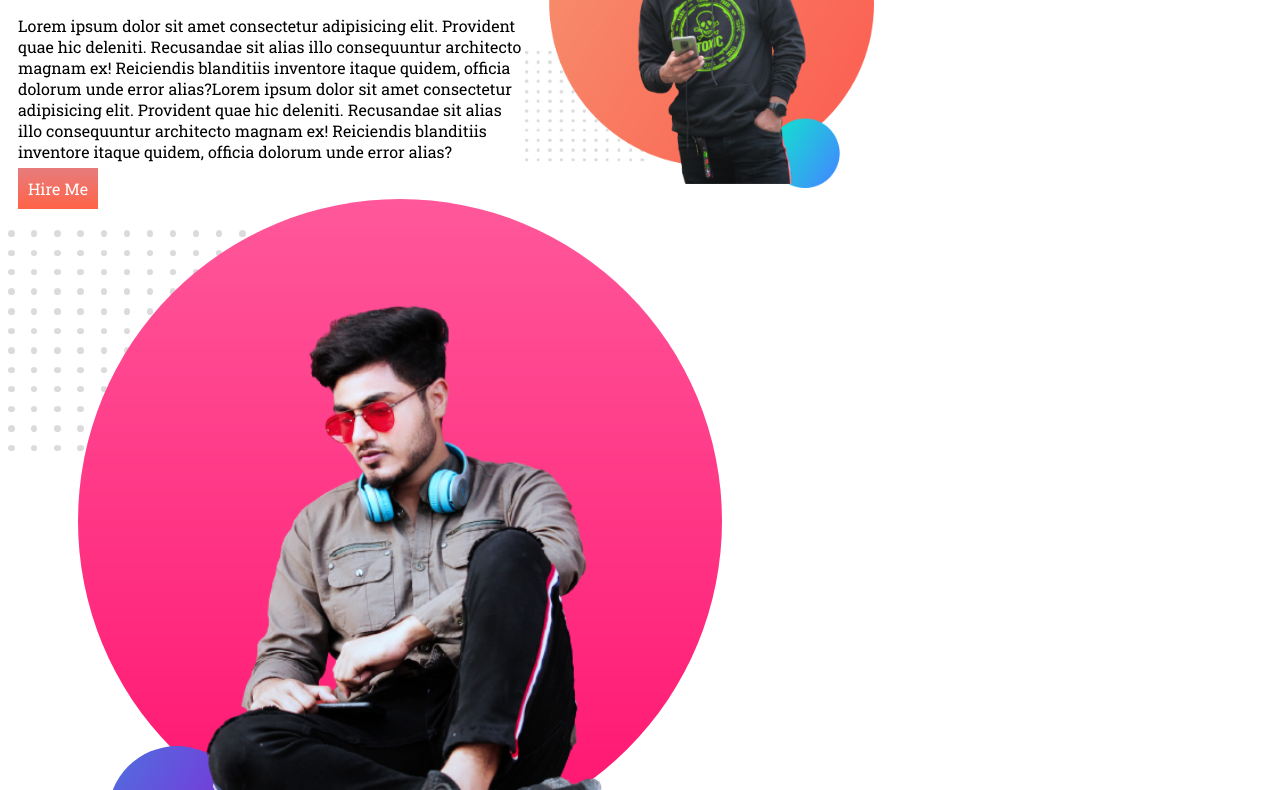
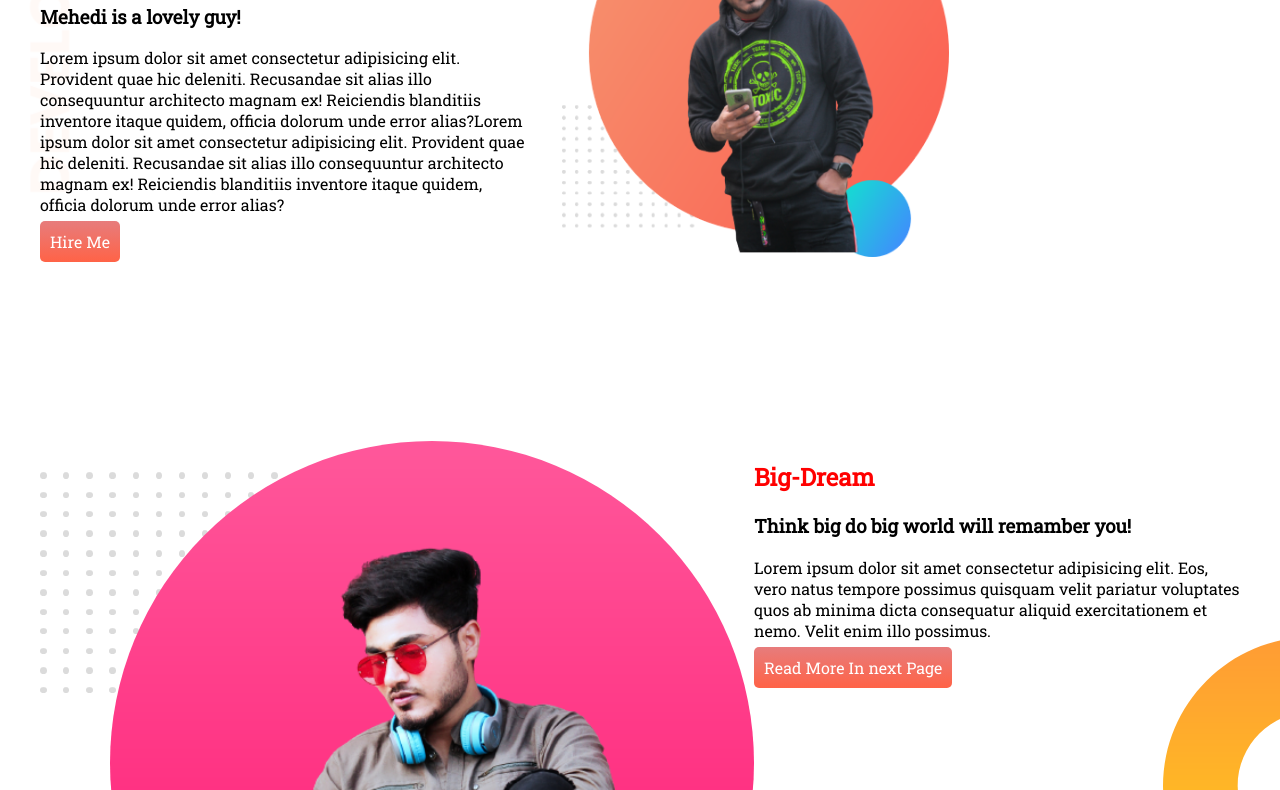
Before and after one commit to mehedihassin/Developer-portfolio, a plain HTML site: page index.html in a window 1280 px wide. Shown: the part 167-957 px from the top of the page. Drawn offline with Linux system fonts and the light colour scheme.

Commit message:
big-dream

```diff
--- a/index.html
+++ b/index.html
@@ -22,14 +22,20 @@
     <p>Lorem ipsum dolor sit amet consectetur adipisicing elit. Provident quae hic deleniti. Recusandae sit alias illo consequuntur architecto magnam ex! Reiciendis blanditiis inventore itaque quidem, officia dolorum unde error alias?Lorem ipsum dolor sit amet consectetur adipisicing elit. Provident quae hic deleniti. Recusandae sit alias illo consequuntur architecto magnam ex! Reiciendis blanditiis inventore itaque quidem, officia dolorum unde error alias?</p>
     <a class="hireme-decoration" target="_blank" href="linkdin.com">Hire Me</a>
     </div>
-    <div>
+    <div class="half-width">
         <img src="images/developer.png" alt="">
     </div>
   </section>
-  <section>
-    <div>
-      <img src="images/dddd.png" alt="">
-    </div>
-  </section>
+<section class="big-dream">
+  <div>
+    <img src="images/dddd.png" alt="">
+  </div>
+  <div>
+    <h1 class="big-color">Big-Dream</h1>
+    <h3>Think big do big world will remamber you!</h3>
+    <p>Lorem ipsum dolor sit amet consectetur adipisicing elit. Eos, vero natus tempore possimus quisquam velit pariatur voluptates quos ab minima dicta consequatur aliquid exercitationem et nemo. Velit enim illo possimus.</p>
+    <a class="hireme-decoration" target="_blank" href="linkdin.com">Read More In next Page</a>
+  </div>
+</section>
 </body>
 </html>
--- a/style.css
+++ b/style.css
@@ -1,24 +1,46 @@
-*
-
 body{
     font-family: 'Roboto Slab', serif;
+    margin: 0 ;
 }
 .orange-color{
     color: orange;font-size: 30px;
 }
 section{
     display: flex;
+    padding: 40px 40px;
+    margin-bottom: 100px;
 }
 .width-maintain{
  width: 50%;
- padding-left: 10px;
+ padding-left: 40px;
+ background-image:url(images/top-banner.png);
+ background-repeat: no-repeat;
 }
 .width-maintain img{
  width: 280%;
+ padding-left: 20px;
 }
 .hireme-decoration{
     text-decoration: none;
 background-image: linear-gradient(rgb(231, 124, 124), tomato);
 color: white;
 padding: 10px 10px;
+border-radius: 5px;
 }
+
+.half-width{
+    width: 150%;
+    padding-left: 2%;
+}
+.big-dream{
+    display: flex;
+    background-image: url(images/dream-bg.png);
+    background-repeat: no-repeat;
+    background-position: right;
+
+}
+
+.big-color{
+    color: red;
+font-weight: bold;
+}
```
